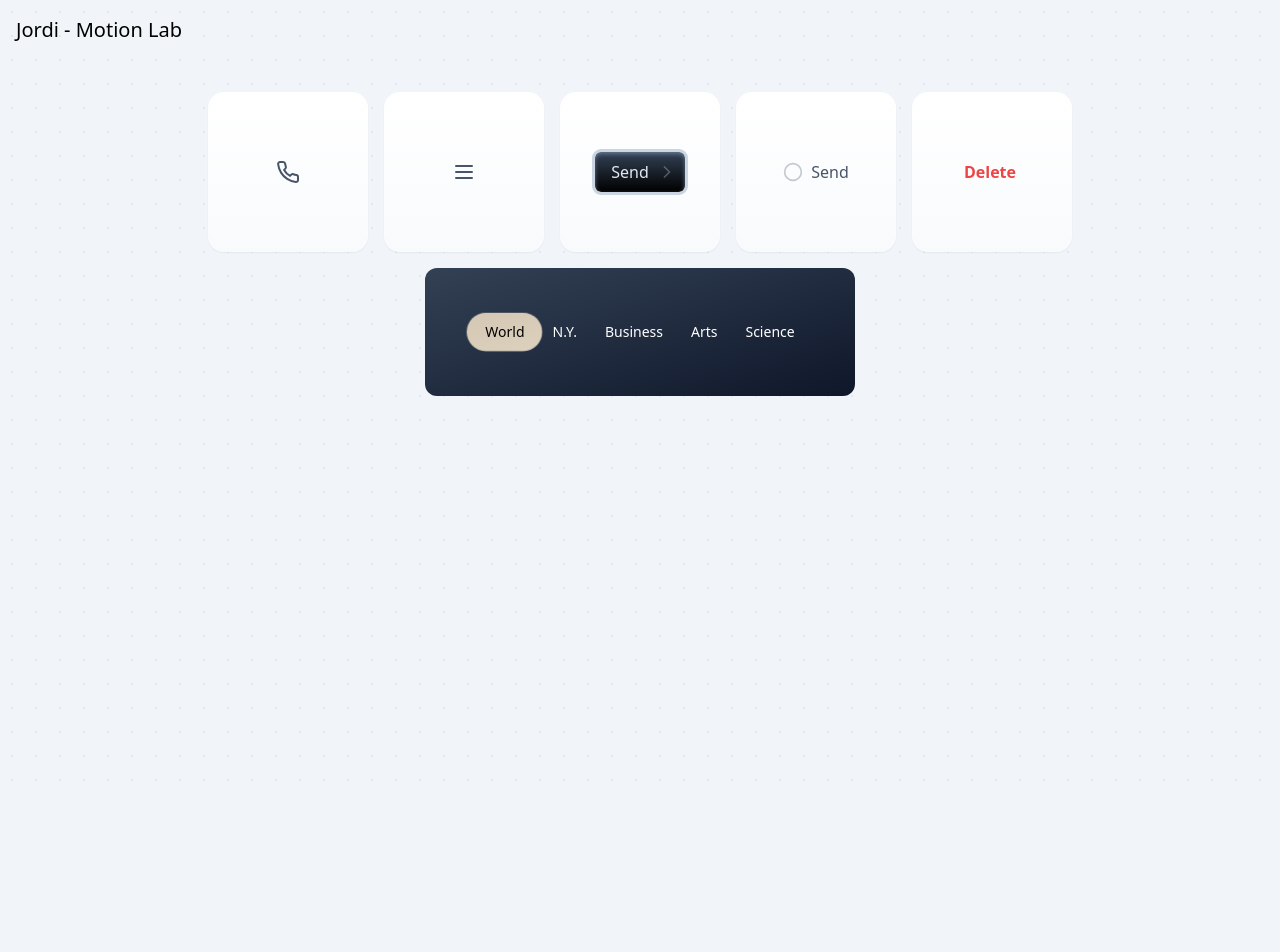
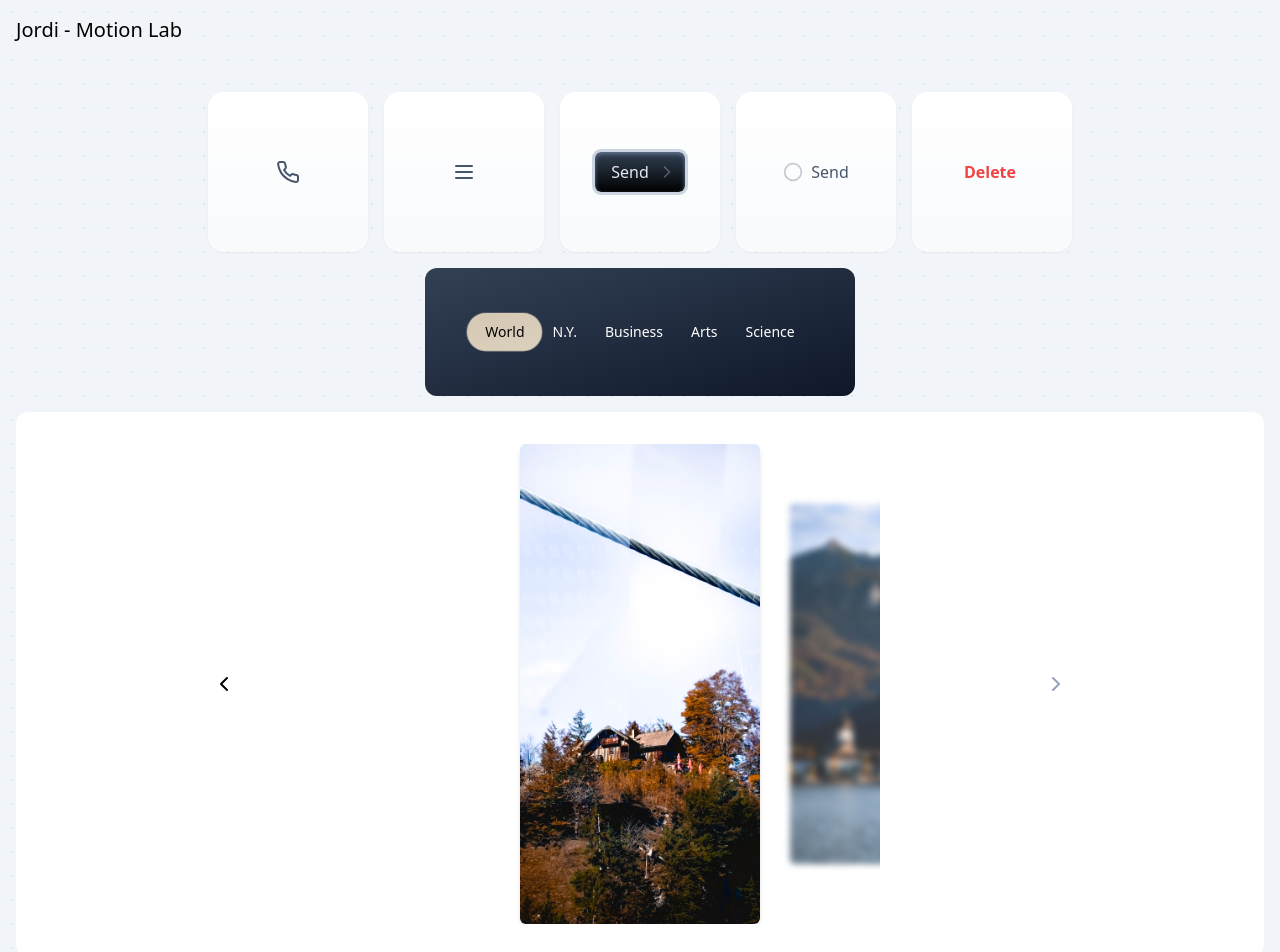
Before and after one commit to jordienr/jordienric.com, a Next.js app: page /lab in a window 1280 px wide. Shown: the top 952 px of the page. Before the commit the page ends 800 px from the top, so only its background shows below. Built offline with nearby package versions, Linux system fonts and the light colour scheme; grey boxes are pictures that could not be loaded.

Commit message:
add carousel

```diff
--- a/app/lab/page.tsx
+++ b/app/lab/page.tsx
@@ -16,6 +16,7 @@ import {
 import { AnimatePresence, motion } from "framer-motion";
 import { useState } from "react";
 import { Navigation } from "./Navigation";
+import Carousel from "@/components/Carousel";
 
 export default function Lab() {
   const phoneVariants = {
@@ -116,7 +117,7 @@ export default function Lab() {
   };
 
   return (
-    <div className="p-4">
+    <div className="p-4 pb-80">
       <h1 className=" text-xl">Jordi - Motion Lab</h1>
 
       <div className="flex gap-4 mt-12 flex-wrap justify-center">
@@ -209,6 +210,10 @@ export default function Lab() {
         <div className="bg-gradient-to-br from-slate-700 to-slate-900 flex items-center p-12 rounded-xl">
           <Navigation />
         </div>
+
+        <div className="w-full rounded-xl bg-white p-8">
+          <Carousel />
+        </div>
       </div>
     </div>
   );
--- /dev/null
+++ b/components/Carousel.tsx
@@ -0,0 +1,94 @@
+/* eslint-disable @next/next/no-img-element */
+"use client";
+
+import photos from "../public/photos.json";
+import { AnimatePresence, motion } from "framer-motion";
+import { useState } from "react";
+import { ChevronLeftIcon, ChevronRightIcon } from "lucide-react";
+
+export default function Carousel() {
+  const images = photos.map((photo) => "/photos/" + photo);
+  let [index, setIndex] = useState(0);
+
+  const getPrevImage = () => {
+    if (index > 0) {
+      return images[index - 1];
+    } else {
+      return images[images.length - 1];
+    }
+  };
+
+  const getNextImage = () => {
+    if (index + 1 < images.length) {
+      return images[index + 1];
+    } else {
+      return images[0];
+    }
+  };
+
+  function nextImage() {
+    if (index + 1 < images.length) {
+      setIndex(index + 1);
+    } else {
+      setIndex(0);
+    }
+  }
+  function prevImage() {
+    if (index > 0) {
+      setIndex(index - 1);
+    } else {
+      setIndex(images.length - 1);
+    }
+  }
+
+  return (
+    <>
+      <div className="flex justify-center overflow-hidden">
+        <AnimatePresence initial={false}>
+          <motion.button
+            className="bg-white z-10 w-full flex items-center justify-center"
+            onClick={() => prevImage()}
+          >
+            <ChevronLeftIcon />
+          </motion.button>
+        </AnimatePresence>
+        <div className="flex gap-4">
+          <motion.div
+            animate={{ x: `-${index * 240}px` }}
+            transition={{ duration: 0.7, ease: [0.32, 0.72, 0, 1] }}
+            className="flex relative w-[480px] h-[480px]"
+          >
+            {images.map((img, i) => (
+              <img
+                key={img}
+                src={img}
+                alt=""
+                className={`
+                    w-[240px]
+                    object-cover
+                    rounded-md
+                    transition
+                    relative
+                    left-[120px]
+                    ${
+                      i === index
+                        ? "scale-100 shadow-md z-10"
+                        : "scale-75 opacity-80 blur-sm"
+                    }`}
+              />
+            ))}
+          </motion.div>
+        </div>
+
+        <AnimatePresence initial={false}>
+          <motion.button
+            className="bg-white z-10 w-full flex items-center justify-center text-slate-400 hover:text-slate-800 transition"
+            onClick={() => nextImage()}
+          >
+            <ChevronRightIcon />
+          </motion.button>
+        </AnimatePresence>
+      </div>
+    </>
+  );
+}
```
Also changed, not shown: public/photos.json (+41 -1 lines).
